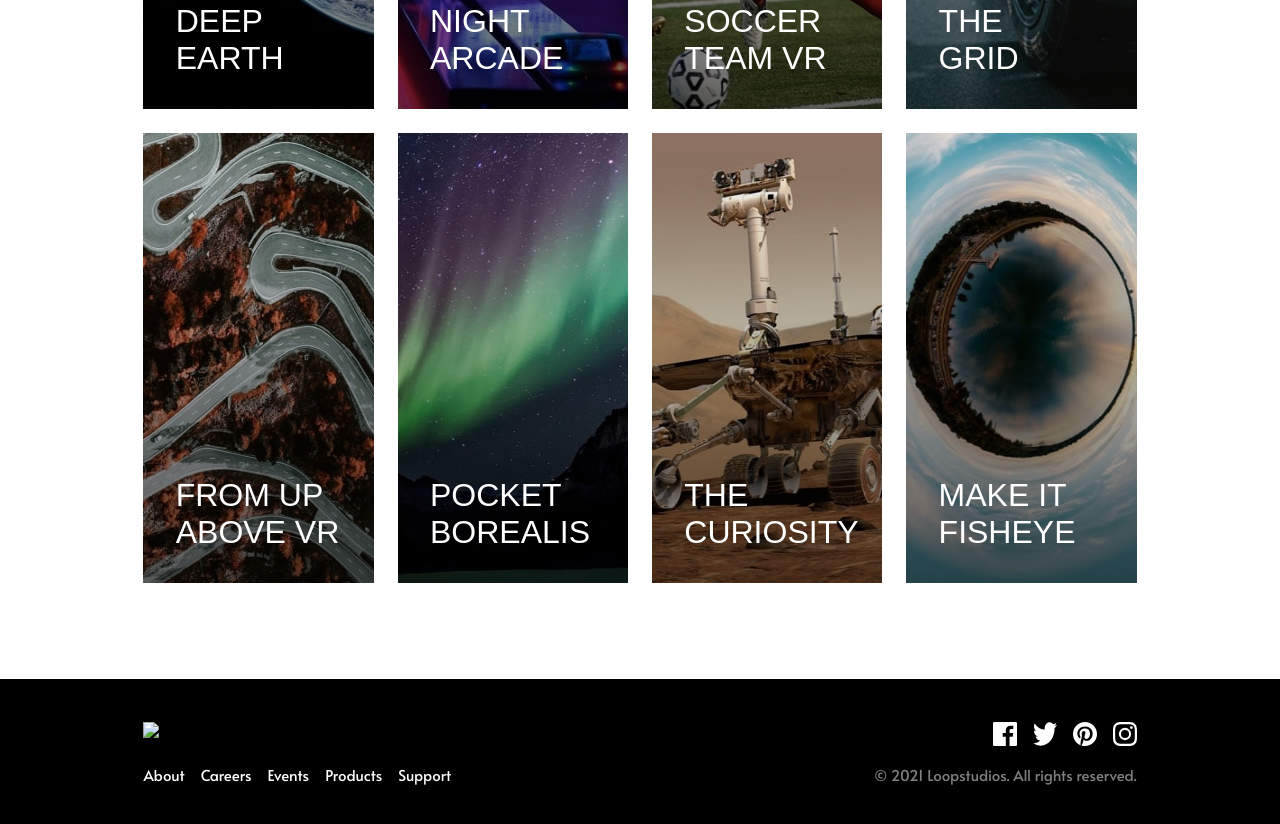
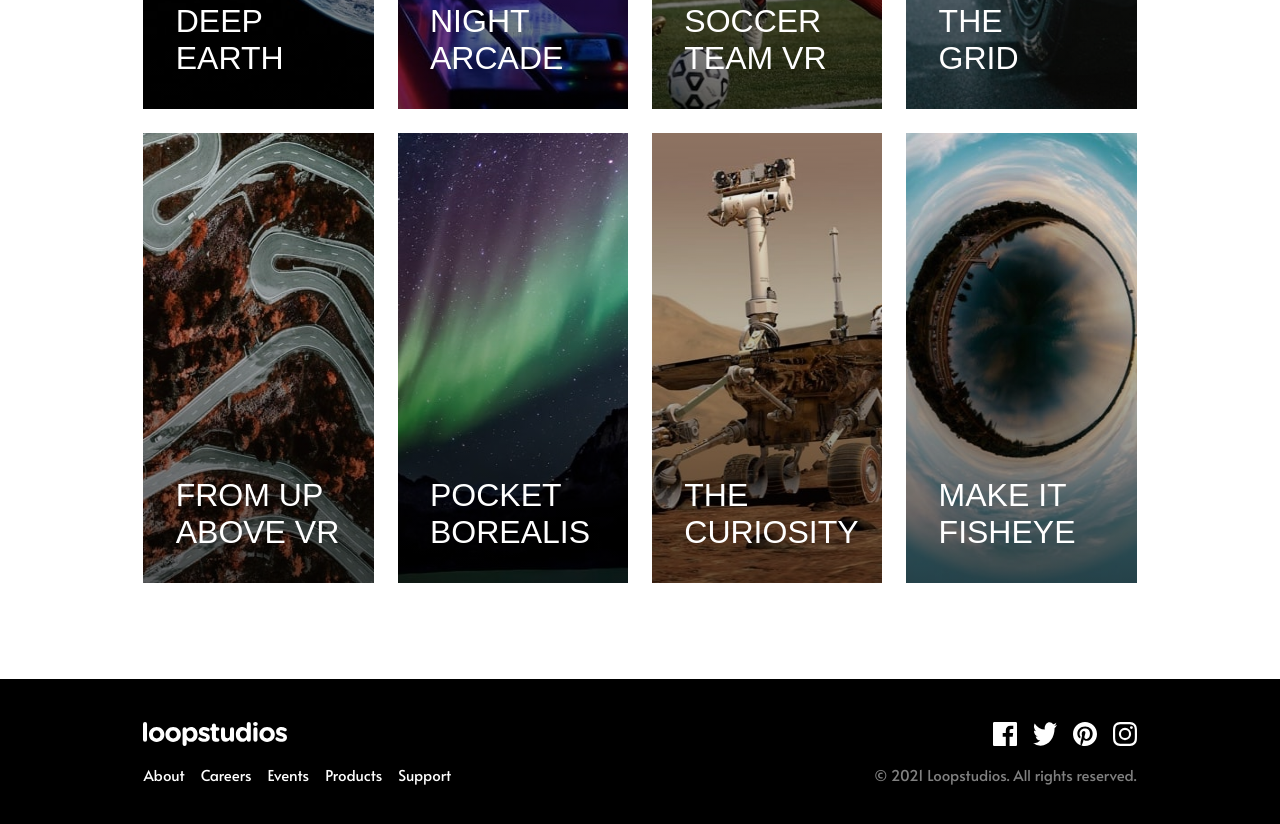
Before and after one commit to Egranados290/loopstudios-landing-page-main, a plain HTML site: page index.html in a window 1280 px wide. Shown: the part 2134-2958 px from the top of the page. Drawn offline with Linux system fonts and the light colour scheme; the site is published under a folder, as on GitHub Pages, so addresses that start at the root find nothing; a web font is replaced by a local one.

Commit message:
Agregue el logo

```diff
--- a/index.html
+++ b/index.html
@@ -136,7 +136,7 @@
   <footer>
     <div class="container_footer  wrapper">
       <div class="logo_menu">
-        <img src="/images/logo.svg" alt="logo" width="144" height="24">
+        <img src="./images/logo.svg" alt="logo" width="144" height="24">
         <nav class="menu_footer">
           <a href="#">About</a>
           <a href="#">Careers</a>
```
